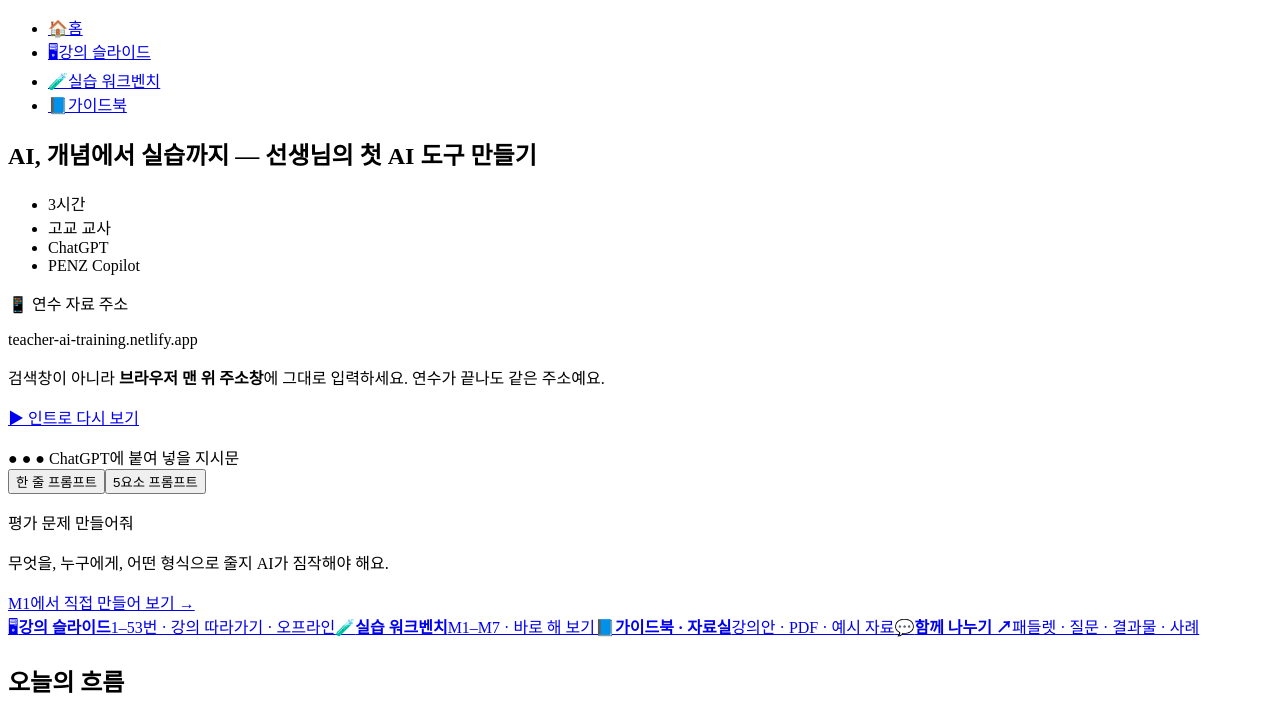
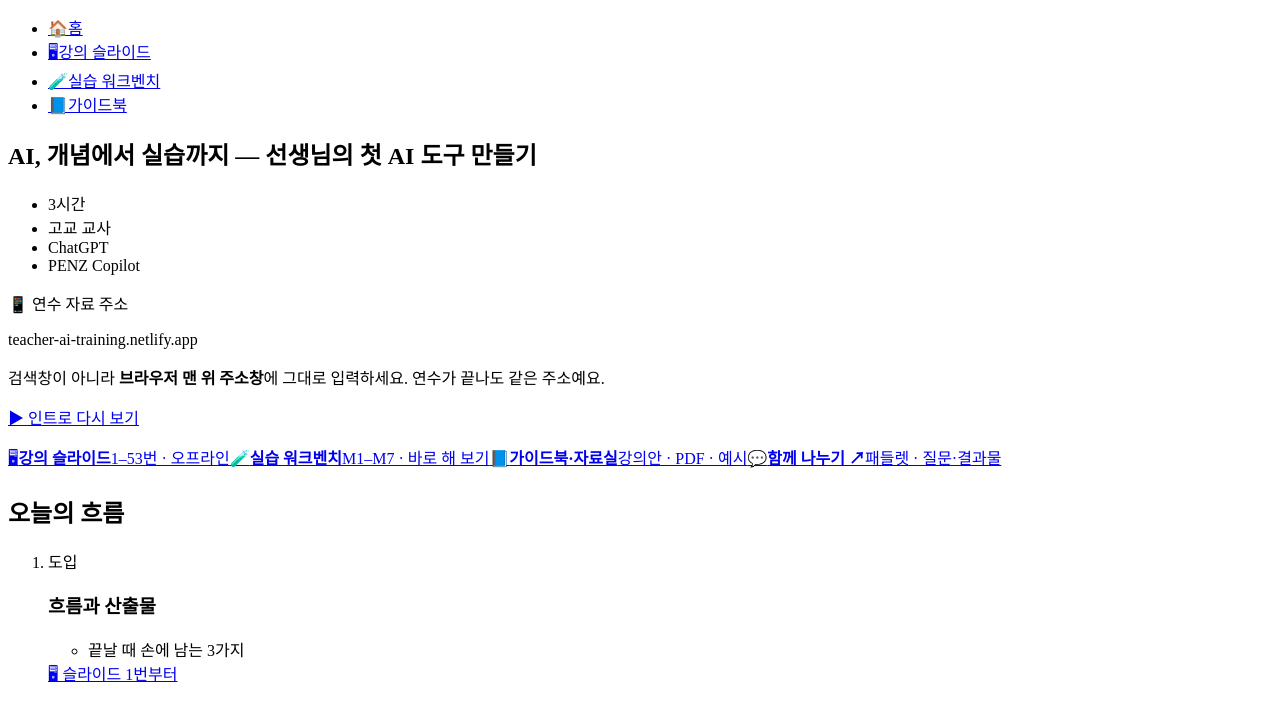
Before and after one commit to boundaryx01-uniquelife/teacher-ai-training, a website built with Vite: page index.html in a window 1280 px wide. Shown: the part 57-760 px from the top of the page. Built offline with nearby package versions, Linux system fonts and the light colour scheme.

Commit message:
home: remove one-line vs 5-element demo panel (intro covers it); start cards right under the address
Co-Authored-By: Claude Opus 5.5 <noreply@anthropic.com>
Claude-Session: https://claude.ai/code/session_01X9Cu7kXyf2RmgFc2W4fjCr

```diff
--- a/src/pages/home.css
+++ b/src/pages/home.css
@@ -1,5 +1,5 @@
 .home-hero { display: grid; gap: 18px; align-items: start; margin-bottom: 8px; }
-@media (min-width: 1000px) { .home-hero { grid-template-columns: 1.2fr 1fr; } }
+
 .home-hero h1 { margin-bottom: .3em; }
 .home-address { background: var(--navy); color: #fff; border-radius: var(--radius); padding: 14px 18px; margin: 12px 0; }
 .home-address p { margin: 0; max-width: none; }
@@ -7,18 +7,6 @@
 .home-address-url { font-size: clamp(15px, 5.2vw, 1.9rem); font-weight: 900; color: var(--orange); white-space: nowrap; overflow-wrap: normal; letter-spacing: -.02em; }
 .home-address-hint { font-size: .85rem; color: #d9dde8; margin-top: 4px; }
 .home-address-hint strong { color: #fff; }
-.demo { background: #fff; border: 2px solid var(--navy); border-radius: var(--radius); overflow: hidden; }
-.demo-bar { background: var(--navy); color: #fff; font-size: .85rem; padding: 8px 12px; }
-.demo-dots { color: var(--orange); letter-spacing: 2px; }
-.demo-tabs { display: flex; gap: 6px; padding: 10px 12px 0; }
-.demo-tab { font: inherit; font-size: .9rem; font-weight: 700; min-height: 44px; padding: 6px 12px; border-radius: 10px; border: 2px solid var(--navy); background: #fff; color: var(--navy); cursor: pointer; }
-.demo-tab[aria-pressed="true"] { background: var(--navy); color: #fff; }
-.demo-body { padding: 10px 14px; min-height: 230px; }
-.demo-one { font-family: var(--mono); background: #eef0f5; border-radius: 10px; padding: 12px; font-size: 1.05rem; }
-.demo-five { list-style: none; padding: 0; margin: 0; display: grid; gap: 6px; font-size: .92rem; }
-.demo-key { display: inline-block; min-width: 3em; background: var(--orange); color: var(--navy); font-weight: 900; border-radius: 6px; padding: 0 6px; text-align: center; }
-.demo-note { color: var(--text-soft); font-size: .88rem; margin: 10px 0 0; }
-.demo-link { display: block; padding: 10px 14px 14px; font-weight: 700; }
 .home-tags { list-style: none; padding: 0; margin: 0 0 8px; display: flex; flex-wrap: wrap; gap: 6px; }
 .home-tags li { background: var(--navy); color: #fff; border-radius: 999px; padding: 2px 12px; font-size: .9rem; font-weight: 700; }
 .home-periods { list-style: none; padding: 0; margin: 12px 0; display: grid; gap: 14px; }
@@ -55,3 +43,4 @@
 .home-start-card strong { font-size: 1.3rem; font-weight: 900; }
 .home-start-card span:last-child { font-size: .9rem; color: var(--text-soft); }
 .home-start-card.accent span:last-child { color: var(--navy); }
+.home-start-card strong { white-space: nowrap; }
--- a/src/pages/home.ts
+++ b/src/pages/home.ts
@@ -10,37 +10,6 @@ const PERIODS = [
   { t: "부록", title: "Microsoft Copilot (PENZ)", start: "s4", items: ["Chat · 전자 필기장 · 학습"], mods: [["/copilot", "Copilot 가이드"]] as [string, string][] },
 ];
 
-// Lesson plan 3교시 1단계: a one-line prompt vs the 5-element prompt (lesson wording).
-const ONE_LINE = "평가 문제 만들어줘";
-const FIVE = [
-  ["역할", "너는 고등학교 [과목] 교사야."],
-  ["대상", "고[학년] 학생, 학습 수준은 중간이야."],
-  ["과제", "[단원명] 단원의 형성평가 문항 5개를 만들어 줘."],
-  ["조건", "객관식 3개, 서술형 2개. 각 문항에 성취기준을 표시해."],
-  ["형식", "표로: 번호 | 문항 | 정답 | 해설 | 성취기준"],
-] as const;
-
-function demoPanel(): HTMLElement {
-  const body = h("div", { class: "demo-body", "aria-live": "polite" });
-  const btnA = h("button", { type: "button", class: "demo-tab", "aria-pressed": "true" }, "한 줄 프롬프트");
-  const btnB = h("button", { type: "button", class: "demo-tab", "aria-pressed": "false" }, "5요소 프롬프트");
-  const show = (five: boolean) => {
-    btnA.setAttribute("aria-pressed", String(!five)); btnB.setAttribute("aria-pressed", String(five));
-    body.replaceChildren(five
-      ? h("ul", { class: "demo-five" }, FIVE.map(([k, v]) => h("li", {}, h("span", { class: "demo-key" }, k), " ", v)))
-      : h("p", { class: "demo-one" }, ONE_LINE),
-      h("p", { class: "demo-note" }, five ? "요구가 분명해져 결과를 그대로 수업에 쓰기 쉬워져요." : "무엇을, 누구에게, 어떤 형식으로 줄지 AI가 짐작해야 해요."));
-  };
-  btnA.addEventListener("click", () => show(false));
-  btnB.addEventListener("click", () => show(true));
-  show(false);
-  return h("aside", { class: "demo", "aria-label": "프롬프트 비교 미리 보기" },
-    h("div", { class: "demo-bar" }, h("span", { class: "demo-dots", "aria-hidden": "true" }, "● ● ●"), " ChatGPT에 붙여 넣을 지시문"),
-    h("div", { class: "demo-tabs", role: "group", "aria-label": "비교" }, btnA, btnB),
-    body,
-    h("a", { class: "demo-link", href: "/m1", "data-link": "" }, "M1에서 직접 만들어 보기 →"));
-}
-
 export function mount(el: HTMLElement) {
   el.append(
     h("section", { class: "home-hero" },
@@ -51,18 +20,17 @@ export function mount(el: HTMLElement) {
           h("p", { class: "home-address-label" }, h("span", { "aria-hidden": "true" }, "📱 "), "연수 자료 주소"),
           h("p", { class: "home-address-url" }, "teacher-ai-training.netlify.app"),
           h("p", { class: "home-address-hint" }, "검색창이 아니라 ", h("strong", {}, "브라우저 맨 위 주소창"), "에 그대로 입력하세요. 연수가 끝나도 같은 주소예요.")),
-        h("p", { class: "home-replay" }, h("a", { href: "/?intro=1" }, "▶ 인트로 다시 보기"))),
-      demoPanel()),
+        h("p", { class: "home-replay" }, h("a", { href: "/?intro=1" }, "▶ 인트로 다시 보기")))),
     // start choice — same three cards, same order as the last frame of the intro
     h("nav", { class: "home-start", "aria-label": "어디서 시작할까요" },
       h("a", { class: "home-start-card accent", href: "/slides/" },
-        h("span", { class: "home-start-icon", "aria-hidden": "true" }, "🖥"), h("strong", {}, "강의 슬라이드"), h("span", {}, "1–53번 · 강의 따라가기 · 오프라인")),
+        h("span", { class: "home-start-icon", "aria-hidden": "true" }, "🖥"), h("strong", {}, "강의 슬라이드"), h("span", {}, "1–53번 · 오프라인")),
       h("a", { class: "home-start-card", href: "/lab", "data-link": "" },
         h("span", { class: "home-start-icon", "aria-hidden": "true" }, "🧪"), h("strong", {}, "실습 워크벤치"), h("span", {}, "M1–M7 · 바로 해 보기")),
       h("a", { class: "home-start-card", href: "/guide", "data-link": "" },
-        h("span", { class: "home-start-icon", "aria-hidden": "true" }, "📘"), h("strong", {}, "가이드북 · 자료실"), h("span", {}, "강의안 · PDF · 예시 자료")),
+        h("span", { class: "home-start-icon", "aria-hidden": "true" }, "📘"), h("strong", {}, "가이드북·자료실"), h("span", {}, "강의안 · PDF · 예시")),
       h("a", { class: "home-start-card", href: PADLET_URL, target: "_blank", rel: "noopener" },
-        h("span", { class: "home-start-icon", "aria-hidden": "true" }, "💬"), h("strong", {}, "함께 나누기 ↗"), h("span", {}, "패들렛 · 질문 · 결과물 · 사례"))),
+        h("span", { class: "home-start-icon", "aria-hidden": "true" }, "💬"), h("strong", {}, "함께 나누기 ↗"), h("span", {}, "패들렛 · 질문·결과물"))),
     h("h2", {}, "오늘의 흐름"),
     h("ol", { class: "home-periods" }, PERIODS.map((p) => {
       const n = slideNumber(p.start);
```
